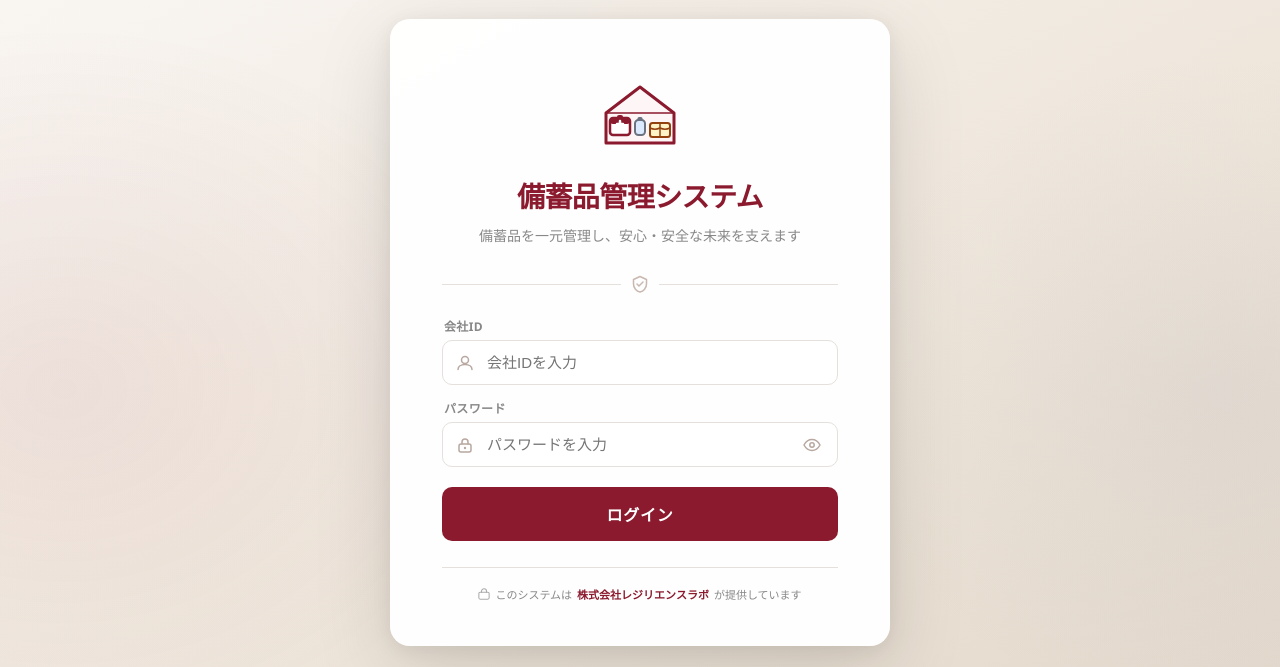
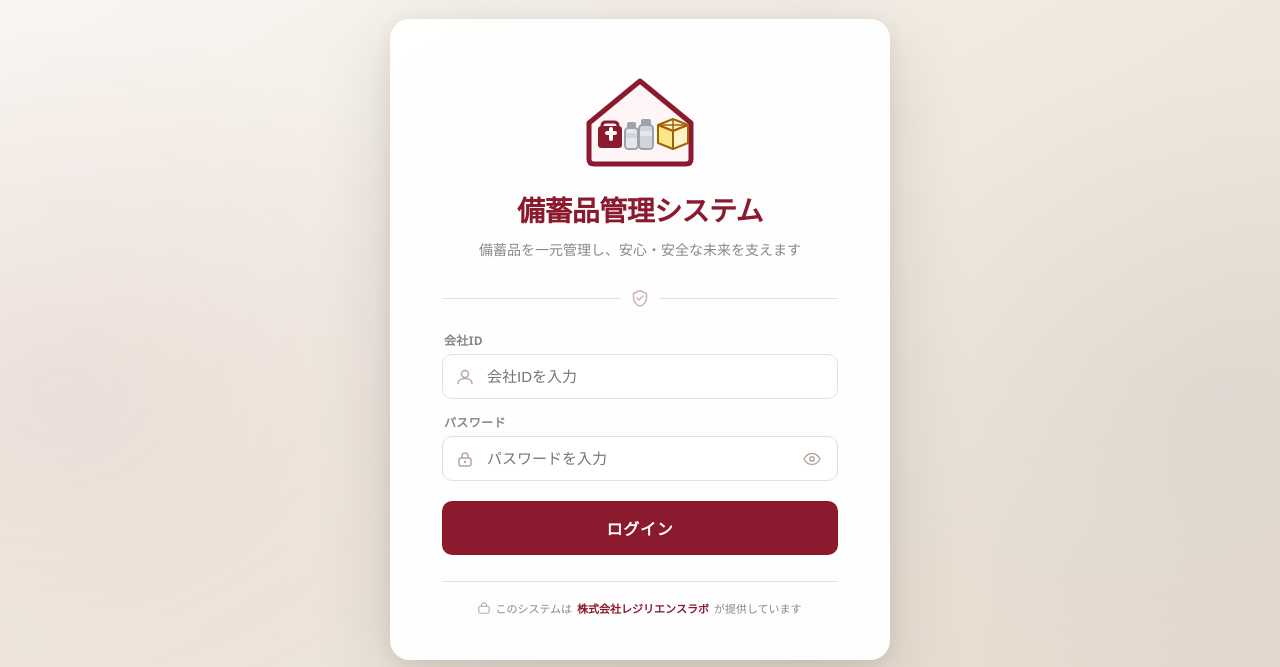
Before and after one commit to miku05210601-svg/resilience-lab-hp, a website: page stockpile.html in a window 1280 px wide. Shown: the part 81-748 px from the top of the page. Drawn offline with Linux system fonts and the light colour scheme.

Commit message:
ログイン画面: 中央アイコンを倉庫＋備蓄品イラストに差替
Co-Authored-By: Claude Sonnet 4.6 <noreply@anthropic.com>

```diff
--- a/stockpile.html
+++ b/stockpile.html
@@ -597,24 +597,45 @@ tr.row-warning td { background: #fffdf0; }
   <div class="login-main">
     <div class="login-card">
 
-      <!-- 備蓄品アイコン（倉庫＋救急キット＋水＋箱） -->
+      <!-- 備蓄品アイコン（倉庫＋救急キット＋水ボトル2本＋段ボール箱） -->
       <div class="login-icon-wrap">
-        <svg width="82" height="82" viewBox="0 0 82 82" fill="none" xmlns="http://www.w3.org/2000/svg">
-          <!-- 倉庫外枠 -->
-          <path d="M7 42 L41 16 L75 42 V72 H7 Z" fill="#fdf5f6" stroke="#8b1a2e" stroke-width="3" stroke-linejoin="round"/>
-          <line x1="7" y1="42" x2="75" y2="42" stroke="#8b1a2e" stroke-width="1.5"/>
-          <!-- 救急キットバッグ -->
-          <rect x="11" y="47" width="20" height="17" rx="3" fill="#fff" stroke="#8b1a2e" stroke-width="2.5"/>
-          <rect x="11" y="47" width="20" height="6" rx="3" fill="#8b1a2e"/>
-          <rect x="18" y="44" width="6" height="5" rx="2" fill="#8b1a2e"/>
-          <path d="M18 53h6M21 50v6" stroke="#fff" stroke-width="2.5" stroke-linecap="round"/>
-          <!-- 水ボトル -->
-          <rect x="36" y="49" width="10" height="15" rx="3.5" fill="#dbeafe" stroke="#6b7280" stroke-width="2"/>
-          <rect x="38.5" y="46" width="5" height="4" rx="1.5" fill="#6b7280"/>
-          <!-- 段ボール箱 -->
-          <rect x="51" y="52" width="20" height="14" rx="2.5" fill="#fef3c7" stroke="#92400e" stroke-width="2"/>
-          <line x1="61" y1="52" x2="61" y2="66" stroke="#92400e" stroke-width="1.5"/>
-          <path d="M51 57 Q56 59.5 61 57 Q66 59.5 71 57" stroke="#92400e" stroke-width="1.5" fill="none"/>
+        <svg width="110" height="96" viewBox="0 0 110 96" fill="none" xmlns="http://www.w3.org/2000/svg">
+          <!-- 倉庫シルエット（広い五角形） -->
+          <path d="M4 52 L55 10 L106 52 L106 88 Q106 93 101 93 L9 93 Q4 93 4 88 Z"
+                fill="#fdf5f6" stroke="#8b1a2e" stroke-width="5" stroke-linejoin="round"/>
+
+          <!-- 救急キット（左） -->
+          <!-- ハンドル -->
+          <path d="M17 55 Q17 51 21 51 L29 51 Q33 51 33 55"
+                stroke="#8b1a2e" stroke-width="3" fill="none" stroke-linecap="round"/>
+          <!-- 本体（赤） -->
+          <rect x="13" y="55" width="24" height="22" rx="3.5" fill="#8b1a2e"/>
+          <!-- 十字マーク -->
+          <path d="M22 62 h8 M26 58 v10" stroke="#fff" stroke-width="4" stroke-linecap="round"/>
+
+          <!-- 水ボトル左（グレー系） -->
+          <!-- キャップ -->
+          <rect x="42" y="51" width="9" height="7" rx="2" fill="#9ca3af"/>
+          <!-- ボトル本体 -->
+          <rect x="40" y="57" width="13" height="21" rx="3.5" fill="#e5e7eb" stroke="#9ca3af" stroke-width="2"/>
+          <!-- ラベル帯 -->
+          <rect x="41" y="62" width="11" height="5" rx="1" fill="#d1d5db"/>
+
+          <!-- 水ボトル右（少し大きい） -->
+          <rect x="56" y="48" width="10" height="7" rx="2" fill="#9ca3af"/>
+          <rect x="54" y="54" width="14" height="24" rx="3.5" fill="#d1d5db" stroke="#9ca3af" stroke-width="2"/>
+          <rect x="55" y="60" width="12" height="5" rx="1" fill="#e5e7eb"/>
+
+          <!-- 段ボール箱（右・3D） -->
+          <!-- 上面 -->
+          <path d="M73 54 L88 48 L103 54 L88 60 Z" fill="#fef3c7" stroke="#a16207" stroke-width="2" stroke-linejoin="round"/>
+          <!-- 左面 -->
+          <path d="M73 54 L73 72 L88 78 L88 60 Z" fill="#fde68a" stroke="#a16207" stroke-width="2" stroke-linejoin="round"/>
+          <!-- 右面 -->
+          <path d="M103 54 L103 72 L88 78 L88 60 Z" fill="#fef3c7" stroke="#a16207" stroke-width="2" stroke-linejoin="round"/>
+          <!-- 中央ライン -->
+          <line x1="88" y1="48" x2="88" y2="78" stroke="#a16207" stroke-width="1.5"/>
+          <line x1="73" y1="54" x2="103" y2="54" stroke="#a16207" stroke-width="1.5"/>
         </svg>
       </div>
 
```
